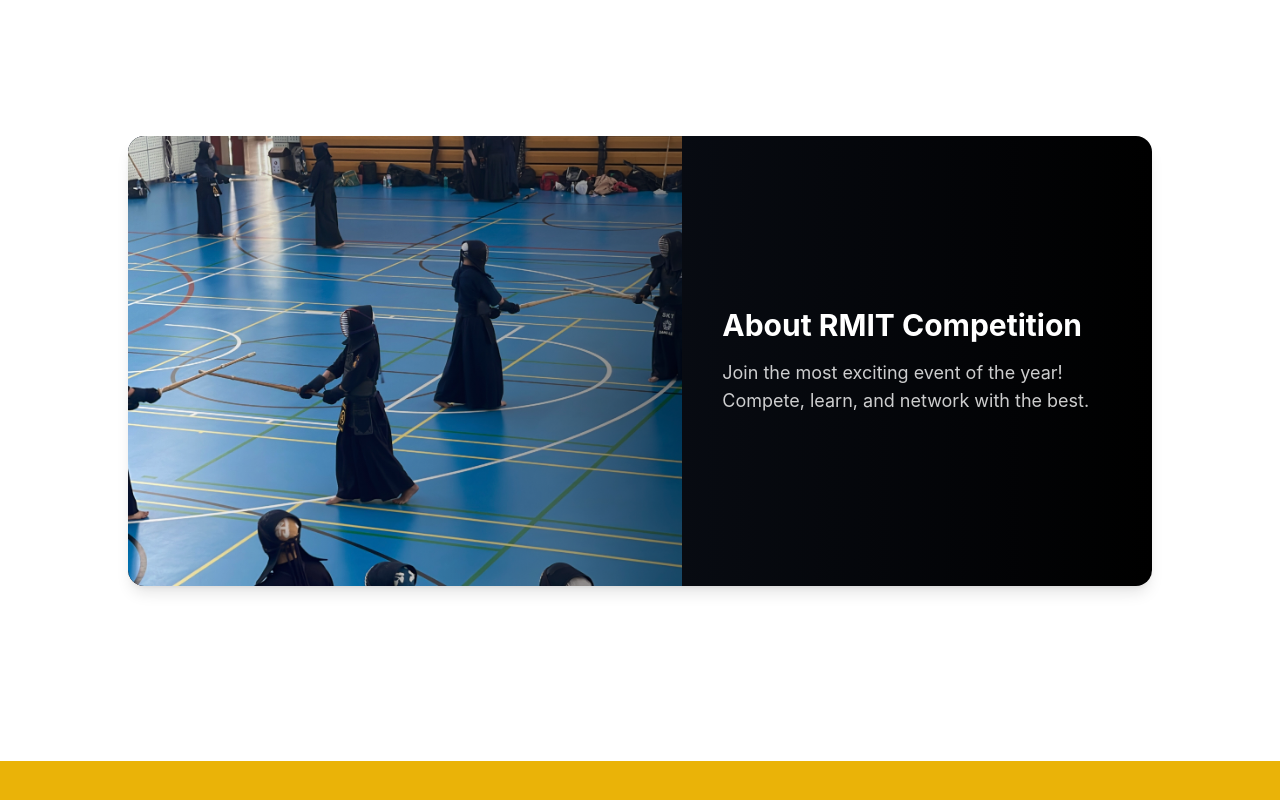
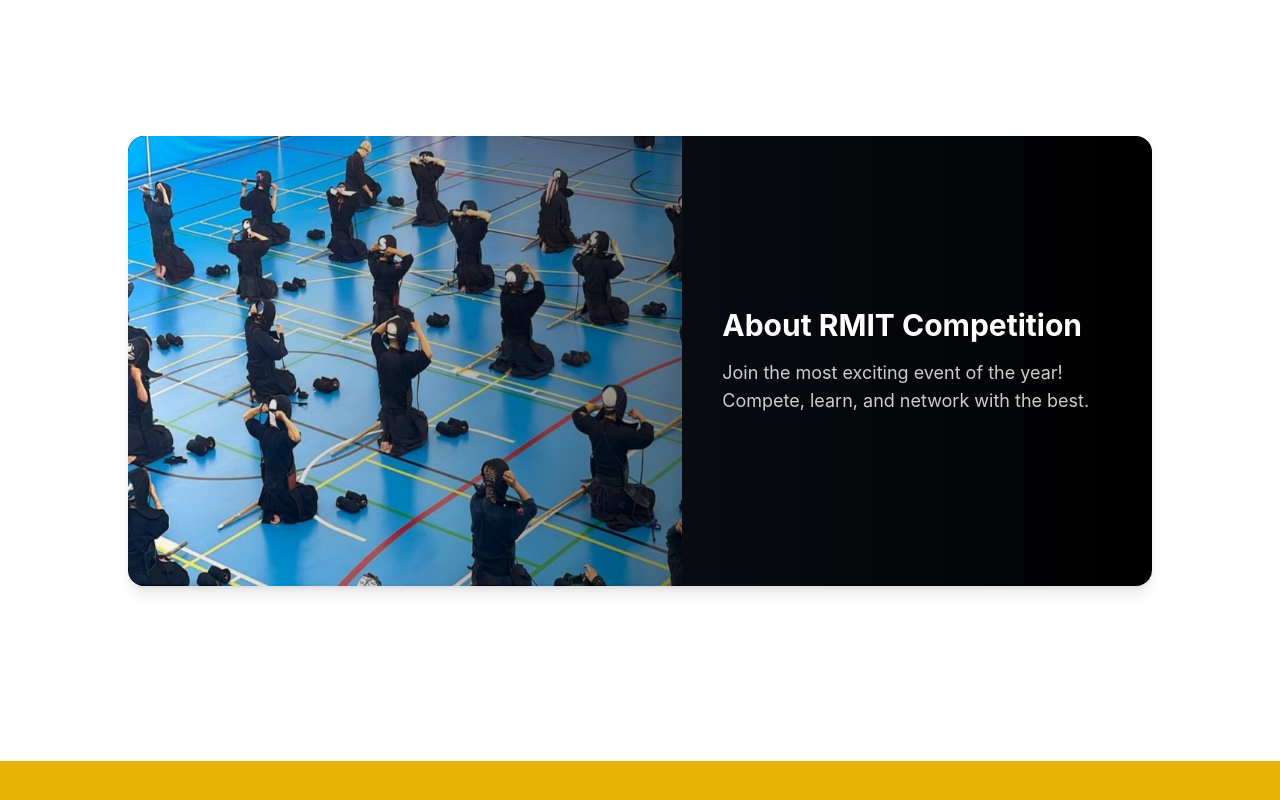
Before and after one commit to dat-nix/Landing-page, a Next.js app: page / in a window 1280 px wide. Shown: the part 947-1747 px from the top of the page. Built offline with nearby package versions, Linux system fonts and the light colour scheme; a web font is replaced by a local one.

Commit message:
update hero section and stuff

```diff
--- a/src/app/page.js
+++ b/src/app/page.js
@@ -28,7 +28,7 @@
           animate={{ opacity: 1, scale: 1 }}
           whileHover={{ scale: 1.05, transition: { duration: 0.5 } }} // Hover effect
           transition={{ duration: 1.2 }}
-          className="absolute w-[90%] h-[90vh] overflow-hidden rounded-xl"
+          className="absolute w-[90%] h-[85vh] overflow-hidden rounded-xl"
         >
           <Image src="/rmit.jpg" fill className="object-cover opacity-85" alt="RMIT" />
 
@@ -66,7 +66,7 @@
       {/* about section */}
       <section id="about" className="flex items-center justify-center min-h-screen bg-white">
         <Card
-          image="/rmit.jpg"
+          image="/assets/img1.jpg"
           title="About RMIT Competition"
         description="Join the most exciting event of the year! Compete, learn, and network with the best."
       />
```
